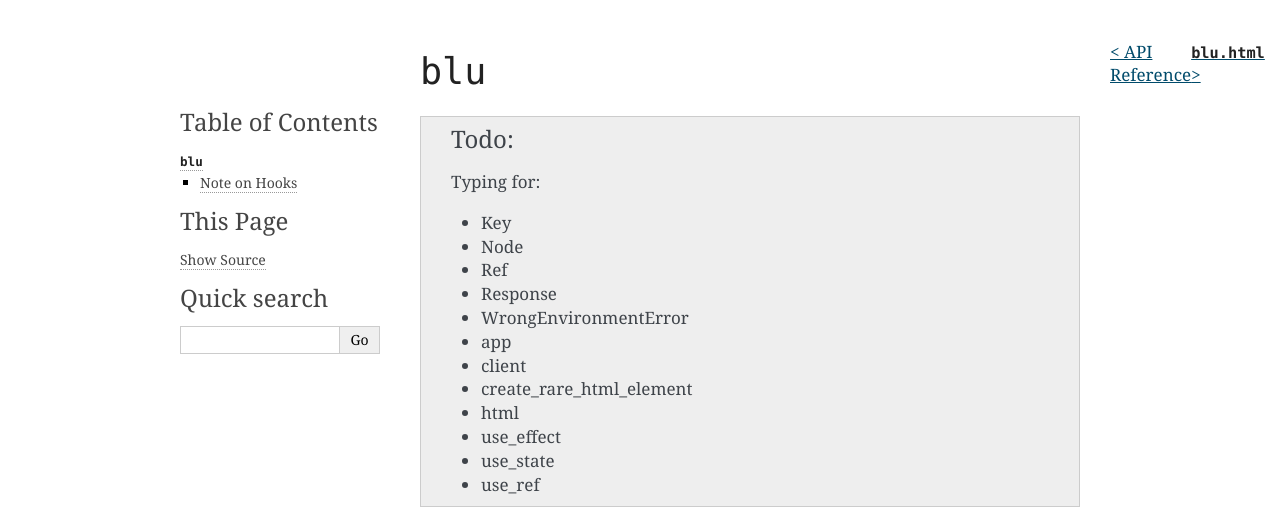
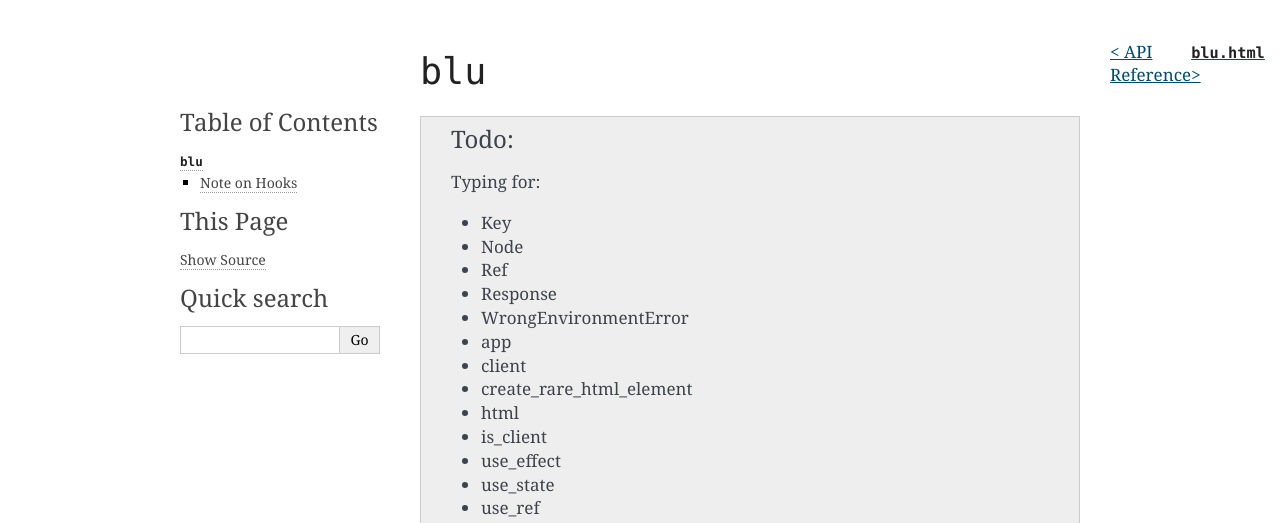
Before and after one commit to johnlarson/blu, a Sphinx documentation site: the page built from docs/api-reference/blu.rst, in a window 1280 px wide and 900 px high, cut to the strip 0-523 px from the top of the window. Built offline with Sphinx 7.4.7, drawn with Linux system fonts in a browser that asks for light colours.

Commit message:
add is_client to blu.__init__.__all__

```diff
--- a/docs/api-reference/blu.rst
+++ b/docs/api-reference/blu.rst
@@ -14,6 +14,7 @@
     - client
     - create_rare_html_element
     - html
+    - is_client
     - use_effect
     - use_state
     - use_ref
--- a/src/blu/__init__.py
+++ b/src/blu/__init__.py
@@ -46,6 +46,7 @@ __all__ = [
     'client',
     'create_rare_html_element',
     'html',
+    'is_client',
     'use_effect',
     'use_state',
     'use_ref',
```
